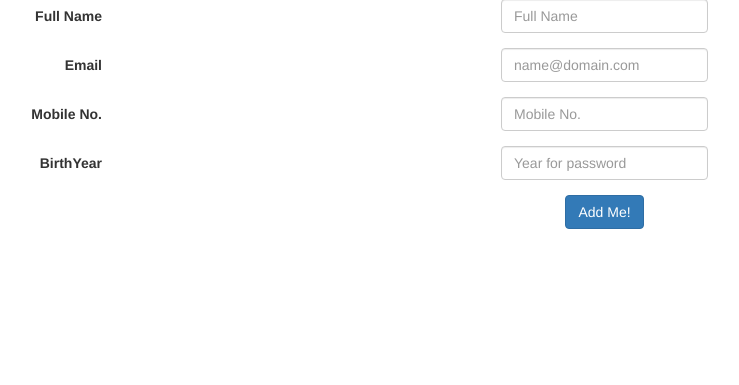
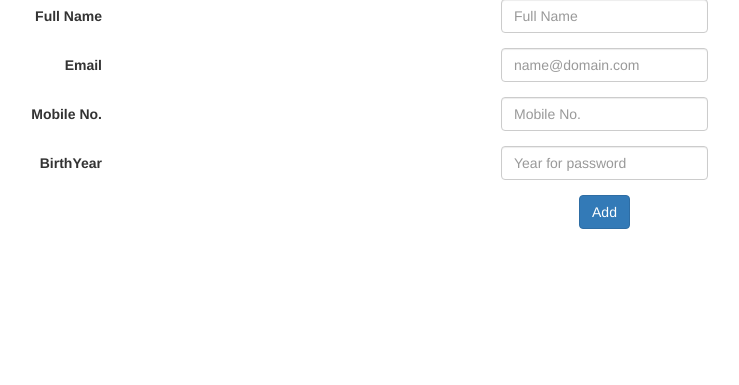
Before and after one commit to sen-29/timetable, a Flask app: template templates/AddFaculty.html in a window 1280 px wide. Shown: the part 73-458 px from the top of the page, without its empty margins (178-917 px from the left). Run offline with Flask 2, Linux system fonts and the light colour scheme; the template is opened without the code that fills it, so the values that code supplies are empty; some libraries are stand-ins or nearby versions.

Commit message:
Change button name to add in add faclty page

```diff
--- a/templates/AddFaculty.html
+++ b/templates/AddFaculty.html
@@ -45,7 +45,7 @@
 
     <div class="form-group"> <!-- Submit Button -->
         <div class="col-sm-10 col-sm-offset-2">
-            <button type="submit" class="btn btn-primary">Add Me!</button>
+            <button type="submit" class="btn btn-primary">Add</button>
         </div>
     </div>
 </form>
```
